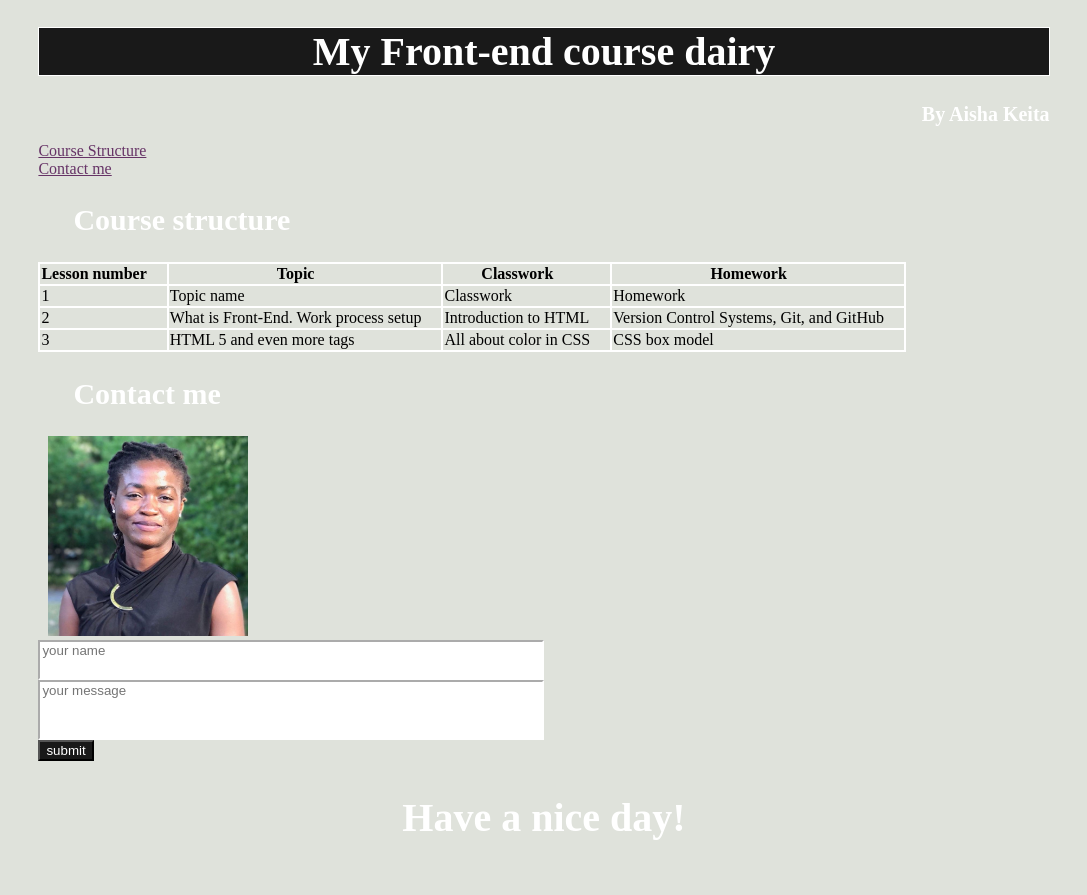
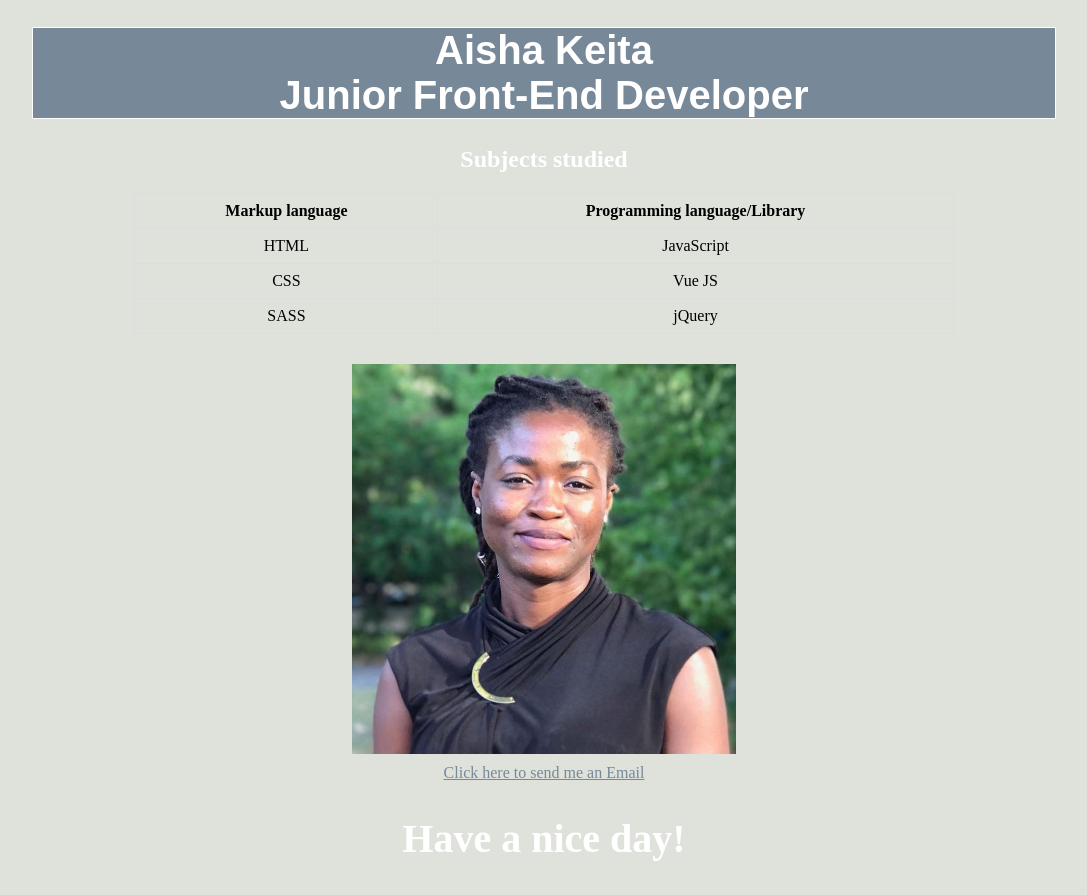
Before and after one commit to AishaKEITA/classwork, a plain HTML site: page index.html in a window 1280 px wide. Shown: the whole page, without its empty margins (96-1183 px from the left). Before the commit the page ends 874 px from the top, so only its background shows below. Drawn offline with Linux system fonts and the light colour scheme.

Commit message:
modified version

```diff
--- a/index.html
+++ b/index.html
@@ -12,62 +12,37 @@
 <body>
     <div class="container">
         <div>
-            <h1 class="heading">My Front-end course dairy </h1>
+            <h1 class="heading">Aisha Keita <br>
+                Junior Front-End Developer
+            </h1>
         </div>
-        <h2 class="my-name">By Aisha Keita</h2>
-        <section>
-            <nav>
-                <ul class="cssreset">
-                    <li class="cssreset nav-link">
-                        <a class="link" href="#course">Course Structure</a>
-                    </li>
-                    <li class="cssreset nav-link">
-                        <a class="link" href="#contact">Contact me</a>
-                    </li>
-                </ul>
-            </nav>
-
-            <h2 id="course" class="headline">Course structure</h2>
+        <h2 class="headline">Subjects studied</h2>
         <table>
+            <th>Markup language</th>
+            <th>Programming language/Library</th>
             <tr>
-                    <th>Lesson number</th>
-                    <th>Topic</th>
-                    <th>Classwork</th>
-                    <th>Homework</th>
-
+                <td>HTML</td>
+                <td>JavaScript</td>
 
             </tr>
             <tr>
-                    <td>1</td>
-                    <td>Topic name</td>
-                    <td>Classwork</td>
-                    <td>Homework</td>
+                <td>CSS</td>
+                <td>Vue JS</td>
             </tr>
             <tr>
-                    <td>2</td>
-                    <td>What is Front-End. Work process setup </td>
-                    <td>Introduction to HTML</td>
-                    <td>Version Control Systems, Git, and GitHub</td>
-                </tr>
-                <tr>
-                    <td>3</td>
-                    <td>HTML 5 and even more tags</td>
-                    <td>All about color in CSS</td>
-                    <td>CSS box model</td>
+                <td>SASS</td>
+                <td>jQuery</td>
 
             </tr>
+        </table>
+    </div>
+    <div class="contact-wrap">
+        <div>  <img class="portrait" src="img/aisha.jpg" alt="picture"></div>
 
-            </table>
-            <h2 id="contact" class="headline">Contact me</h2>
-            <img class="portrait" src="images/aisha.jpg" alt="picture"><br>
-            <input class="name" type="your name" placeholder="your name"><br>
-            <input type="your message" placeholder="your message"><br>
-            <button class="submit">submit</button>
+         <a class="email" href="aishakeita6@gmail.com">Click here to send me an Email</a>
 
-            <div>
+
     <h2 class="goodday">Have a nice day!</h2>
-            </div>
-        </section>
     </div>
 </body>
 
--- a/styles/index.css
+++ b/styles/index.css
@@ -1,68 +1,70 @@
-.heading{
+body {
+    margin: auto;
+    height: 100vh;
+}
+
+.heading {
     color: #FFFFFF;
     font-size: 40px;
+    font-family:sans-serif;
     text-align: center;
     border: 1px solid white;
-    background-color: #191919;
+    background-color: lightslategray;
 }
-body{
+
+.headline {
+    text-align: center;
+   color: white;
+}
+
+body {
     background-color:#DFE2DB;
 }
-.container{
+
+.container {
     width: 80%;
     margin: auto;
 }
+
 table {
     border-collapse: collapse;
+    width: 80%;
+    text-align: center;
+    margin: auto;
 }
+
 table, th, td  {
-    border: 2px solid white;
+    border: 1px solid #dddddd;
+    text-align: center;
+    padding: 8px;
+}
+
+.portrait {
+    display: flex;
+    justify-content: center;
     align-items: center;
-    padding-right: 20px;
+    margin: auto;
+
 }
-.portrait{
-    height: 200px;
-    width: 200px;
-    margin-left: 10px;
+
+img {
+    width: 30%;
 }
-.headline{
-    color: #FFFFFF;
-    font-size: 30px;
-    text-align: left;
-    margin-left: 35px;
+
+.contact-wrap {
+    display: flex;
+    flex-direction: column;
+    margin-top: 30px;;
 }
-.goodday{
+
+.email  {
+    text-align: center;
+    color: lightslategray;
+    padding-top: 10px;;
+}
+
+.goodday {
     color: #FFFFFF;
     text-align: center;
     font-size: 40px;
 }
-.nav-link{
-    color: #FFF056;
-    list-style: none;
-}
-.my-name{
-    color:#FFFFFF;
-    font-size: 20px;
-    text-align: right;
-}
-input{
-    color: black;
-    width: 50%;
-    padding-bottom: 40px;
-    box-sizing: border-box;
-    border-color:white;
-}
-.name{
-    padding-bottom: 20px;
-}
-.submit{
-    color:white;
-    background-color:#191919;
-}
-.cssreset{
-    padding:0;
-    margin:0;
-}
-.link {
-    color: #636;
-}
```
Also changed, not shown: img/aisha.jpg (renamed from images/aisha.jpg). Lines whose indentation alone changed are shown as unchanged.
